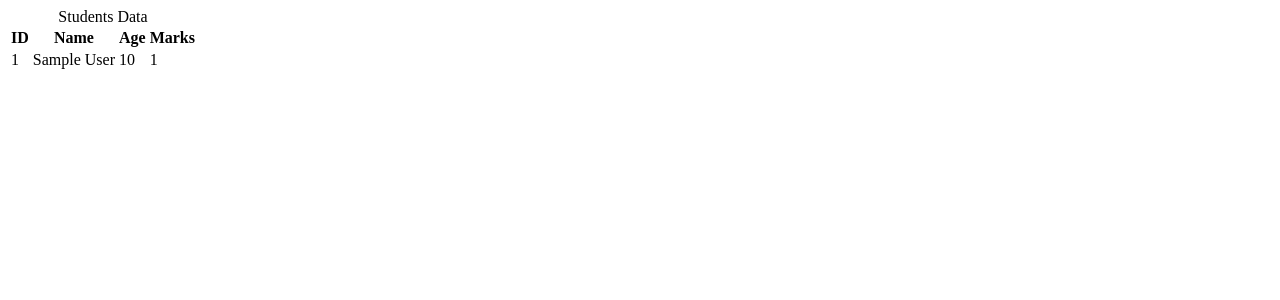
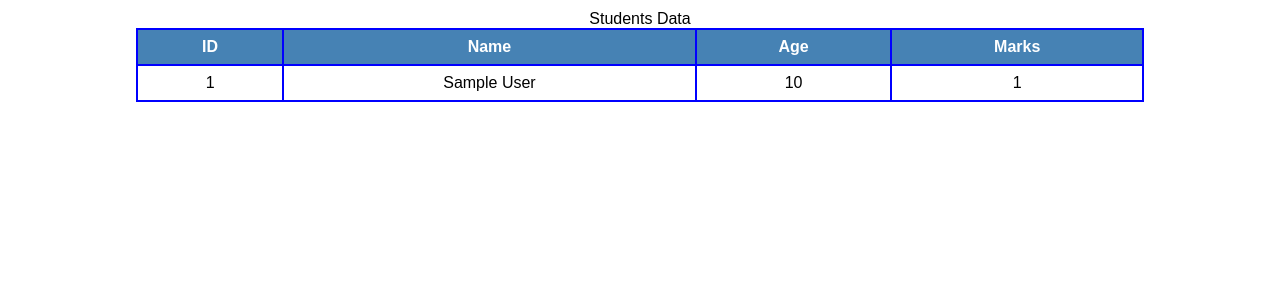
Before and after one commit to yashraj-sup/college-project, a Flask app: page / in a window 1280 px wide. Shown: the top 300 px of the page. Run offline with Flask 3, Linux system fonts and the light colour scheme; tables that the repository leaves empty hold one stand-in row (values such as "Sample post").

Commit message:
Add css styling for students table

```diff
--- /dev/null
+++ b/static/style.css
@@ -0,0 +1,24 @@
+table{
+    border-collapse: collapse;
+    width:80%;
+    margin: 0 auto;
+}
+th,td{
+    border:2px solid blue;
+    padding: 8px 12px;
+    text-align: center;
+}
+th{
+    background-color: steelblue;
+    color:white;
+}
+tr:nth-child(even){
+    background-color: lightgray;
+}
+tr:hover{
+    background-color: bisque;
+}
+body{
+    font-family:sans-serif;
+    padding: 2px 2px;
+}
--- a/templates/index.html
+++ b/templates/index.html
@@ -4,6 +4,7 @@
     <meta charset="UTF-8">
     <meta name="viewport" content="width=device-width, initial-scale=1.0">
     <title>Student Management</title>
+    <link rel="stylesheet"  href="{{url_for('static', filename='style.css')}}"">
 </head>
 <body>
     <table>
```
